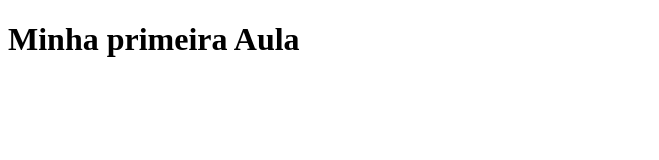
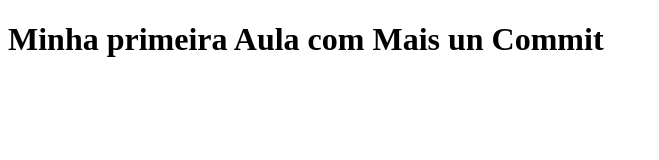
Before and after one commit to hygorfe/aula-teste, a plain HTML site: page index.html in a window 1280 px wide. Shown: the whole page, without its empty margins (0-659 px from the left). Drawn offline with Linux system fonts and the light colour scheme.

Commit message:
Adicionamosmais uma parte de texto no nosso codigo

```diff
--- a/index.html
+++ b/index.html
@@ -6,6 +6,6 @@
     <title>Aula 1</title>
 </head>
 <body>
-    <h1>Minha primeira Aula</h1>
+    <h1>Minha primeira Aula com Mais un Commit</h1>
 </body>
 </html>
```
